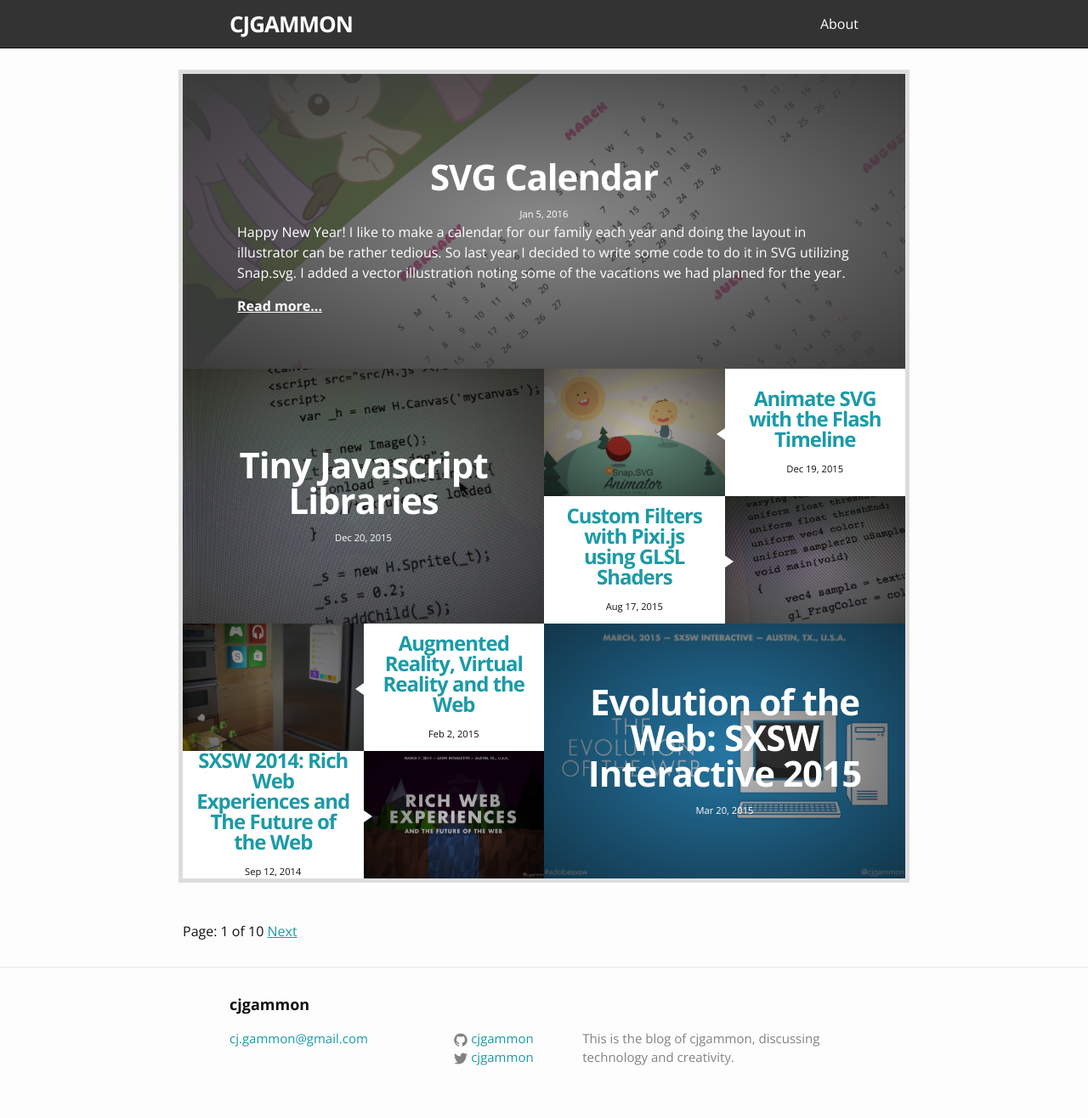
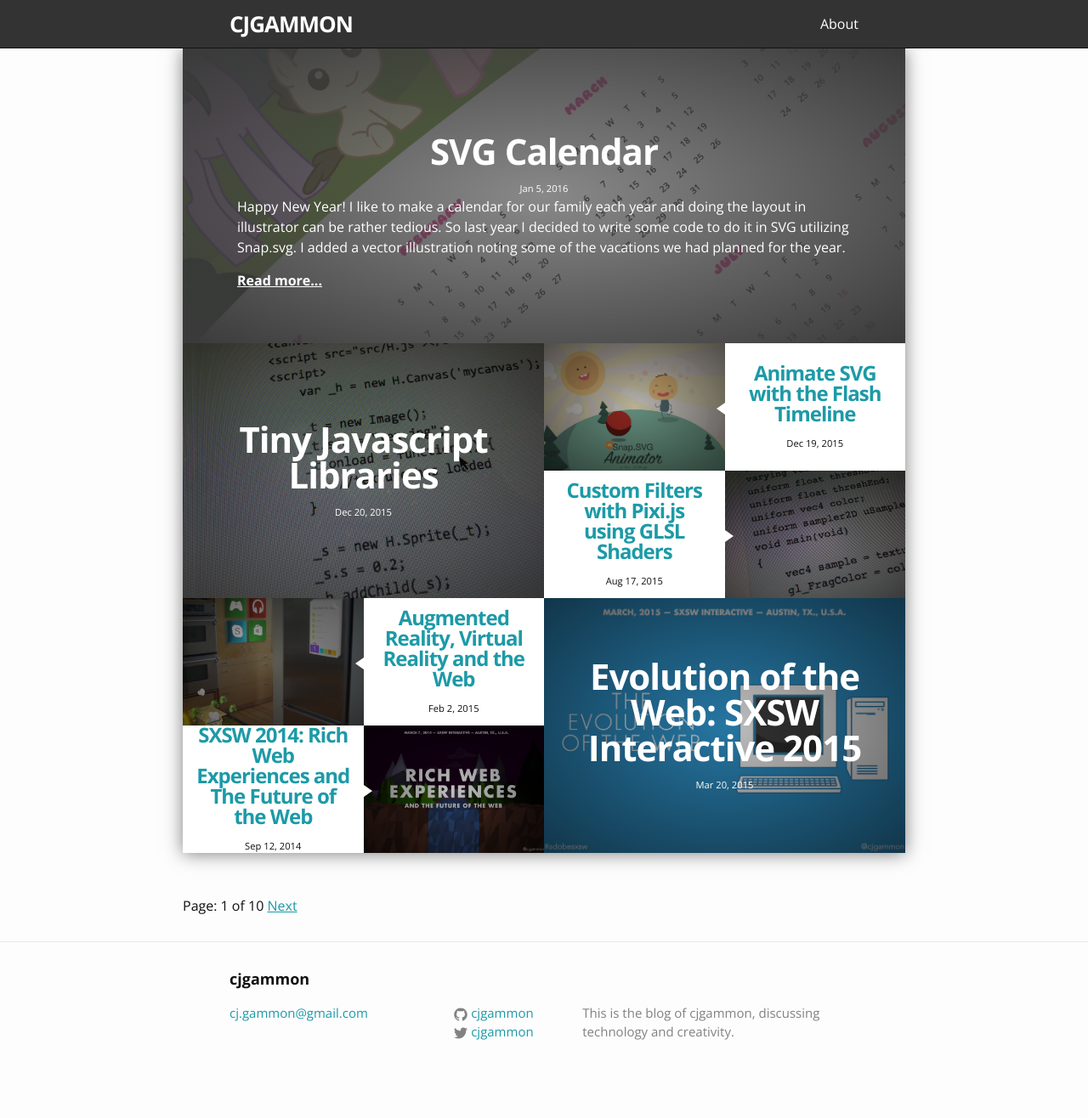
Before and after one commit to cjgammon/blog, a Jekyll site: the page built from index.html, in a window 1280 px wide. Shown: the whole page at 85% size. Built offline with Jekyll 4.4.1, drawn with Linux system fonts in a browser that asks for light colours; the list of posts is cut into pages by our own code; after the commit the page ends 1286 px from its top, so only the background shows below that.

Commit message:
minor tweaks

```diff
--- a/_sass/_layout.scss
+++ b/_sass/_layout.scss
@@ -252,9 +252,10 @@
 .home{
   max-width: 850px;
   margin: auto;
+  margin-top: -$spacing-unit;
 
   .grid{
-    outline: 5px solid #ddddde;
+    box-shadow: 0px 1px 20px rgba(0, 0, 0, 0.5);
   }
 
   time{
```
Also changed, not shown: _posts/2013-08-24-web-layers-semantics-graphics.html (+4 -1 lines).
